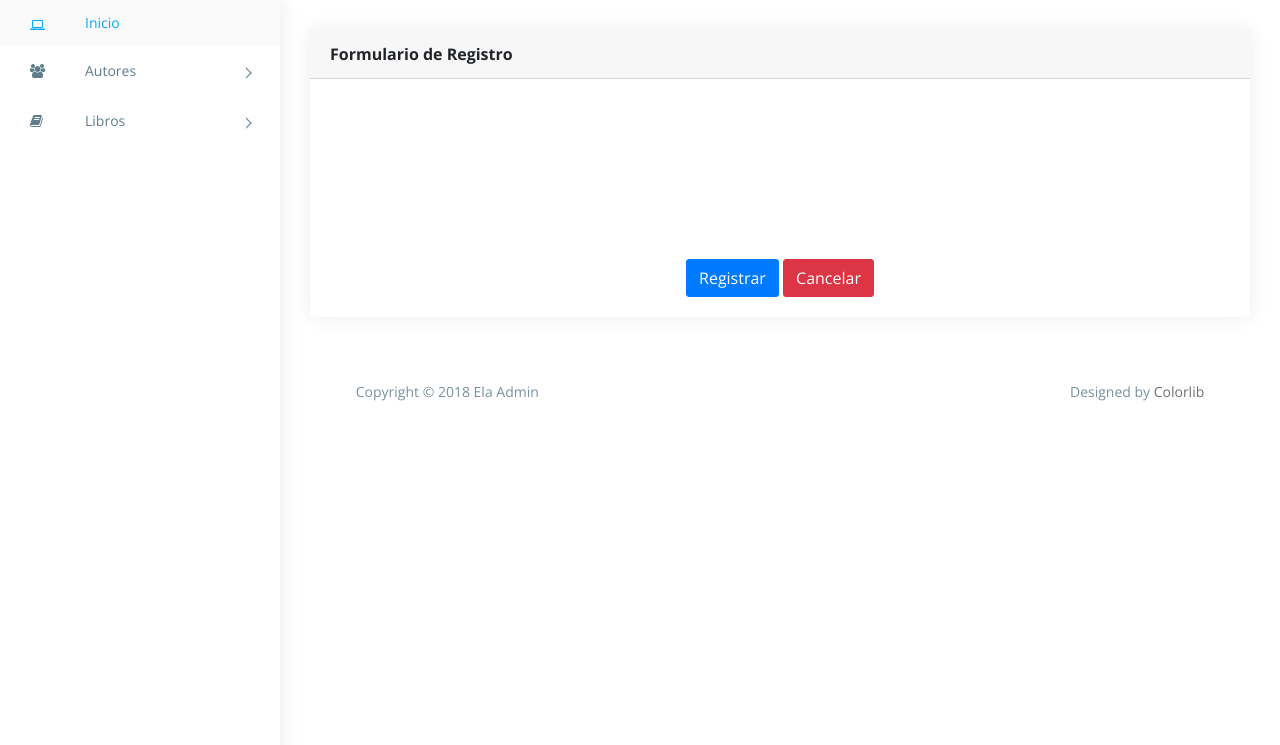
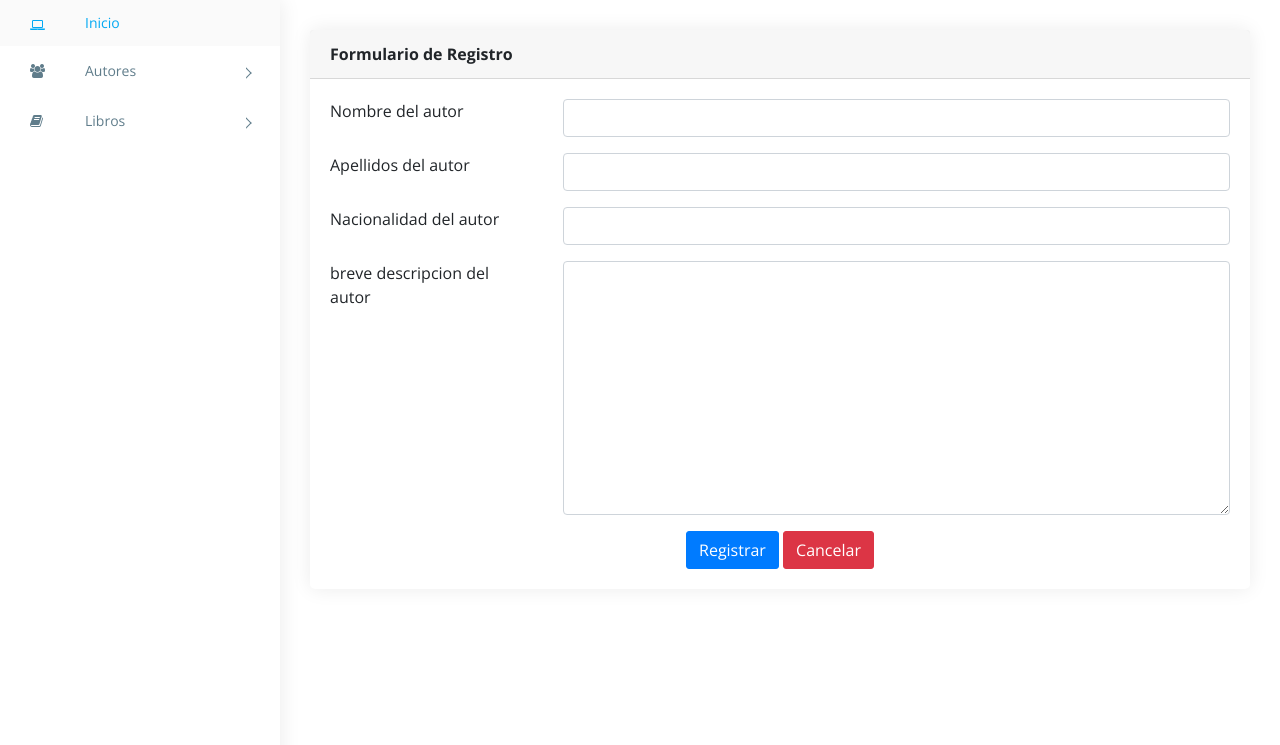
Before and after one commit to BraianAzcune/django-biblioteca, a Django app: page /libro/crear_autor/ in a window 1280 px wide. Shown: the part 55-800 px from the top of the page. Run offline with Django 3.2, Linux system fonts and the light colour scheme; some libraries are stand-ins or nearby versions.

Commit message:
crud vista basada en clases de autor, terminada

```diff
--- a/apps/libro/urls.py
+++ b/apps/libro/urls.py
@@ -1,6 +1,6 @@
 from django.shortcuts import redirect
 from django.urls import path
-from .views import crearAutor, ListadoAutor, ActualizarAutor, eliminarAutor
+from .views import CrearAutor, ListadoAutor, ActualizarAutor, EliminarAutor
 
 urlpatterns = [
     path(
@@ -9,7 +9,7 @@ urlpatterns = [
         name="libro-default-page",
     ),
     path("listar_autor/", ListadoAutor.as_view(), name="listar_autor"),
-    path("crear_autor/", crearAutor, name="crear_autor"),
+    path("crear_autor/", CrearAutor.as_view(), name="crear_autor"),
     path("editar_autor/<int:pk>", ActualizarAutor.as_view(), name="editar_autor"),
-    path("eliminar_autor/<int:id>", eliminarAutor, name="eliminar_autor"),
+    path("eliminar_autor/<int:pk>", EliminarAutor.as_view(), name="eliminar_autor"),
 ]
--- a/apps/libro/views.py
+++ b/apps/libro/views.py
@@ -1,7 +1,13 @@
 from django.shortcuts import render, redirect
 from django.core.exceptions import ObjectDoesNotExist
 from django.urls import reverse_lazy
-from django.views.generic import TemplateView, ListView, UpdateView
+from django.views.generic import (
+    TemplateView,
+    ListView,
+    UpdateView,
+    CreateView,
+    DeleteView,
+)
 from .forms import AutorForm
 from .models import Autor
 
@@ -10,15 +16,11 @@ class Inicio(TemplateView):
     template_name = "index.html"
 
 
-def crearAutor(request):
-    if request.method == "POST":
-        autor_form = AutorForm(request.POST)
-        if autor_form.is_valid():
-            autor_form.save()
-            return redirect("index")
-    else:
-        autor_form = AutorForm()
-    return render(request, "libro/crear_autor.html", {"autor_form": autor_form})
+class CrearAutor(CreateView):
+    model = Autor
+    form_class = AutorForm
+    template_name = "libro/crear_autor.html"
+    success_url = reverse_lazy("libro:listar_autor")
 
 
 class ListadoAutor(ListView):
@@ -32,30 +34,12 @@ class ActualizarAutor(UpdateView):
     template_name = "libro/crear_autor.html"
     form_class = AutorForm
     success_url = reverse_lazy("libro:listar_autor")
-    # context_object_name = "autor_form"
 
 
-# def editarAutor(request, id):
-#     autor_form = None
-#     error = None
-#     try:
-#         autor = Autor.objects.get(id=id)
-#         if request.method == "GET":
-#             autor_form = AutorForm(instance=autor)
-#         else:
-#             autor_form = AutorForm(request.POST, instance=autor)
-#             if autor_form.is_valid():
-#                 autor_form.save()
-#             return redirect("libro:listar_autor")
-#     except ObjectDoesNotExist as err:
-#         error = err
-#     return render(
-#         request, "libro/crear_autor.html", {"autor_form": autor_form, "error": error}
-#     )
+class EliminarAutor(DeleteView):
+    model = Autor
+    template_name = "libro/eliminar_autor.html"
 
-
-def eliminarAutor(request, id):
-    autor = Autor.objects.get(id=id)
-    autor.estado = False
-    autor.save()
-    return redirect("libro:listar_autor")
+    def post(self, request, pk):
+        Autor.objects.filter(id=pk).update(estado=False)
+        return redirect("libro:listar_autor")
--- a/templates/index.html
+++ b/templates/index.html
@@ -96,20 +96,7 @@
         </div>
         <!-- /.content -->
         <div class="clearfix"></div>
-        <!-- Footer -->
-        <footer class="site-footer">
-            <div class="footer-inner bg-white">
-                <div class="row">
-                    <div class="col-sm-6">
-                        Copyright &copy; 2018 Ela Admin
-                    </div>
-                    <div class="col-sm-6 text-right">
-                        Designed by <a href="https://colorlib.com">Colorlib</a>
-                    </div>
-                </div>
-            </div>
-        </footer>
-        <!-- /.site-footer -->
+
     </div>
     <!-- /#right-panel -->
 
--- a/templates/libro/eliminar_autor.html
+++ b/templates/libro/eliminar_autor.html
@@ -6,8 +6,9 @@
 <form method="POST">
   {% csrf_token %}
   <h2>¿Desea elminar el registro {{ autor.nombre }}?</h2>
-    <button type = "submit">Eliminar</button>
-    <a href="{% url 'libro:listar_autor' %}">Cancelar</a>
+    <hr>
+    <button class="btn btn-danger" type = "submit">Eliminar</button>
+    <a  class="btn btn-outline-secondary" type="button" href="{% url 'libro:listar_autor' %}">Cancelar</a>
 </form>
 
 {% endblock body %}
```
Also changed, not shown: 1 other file.
